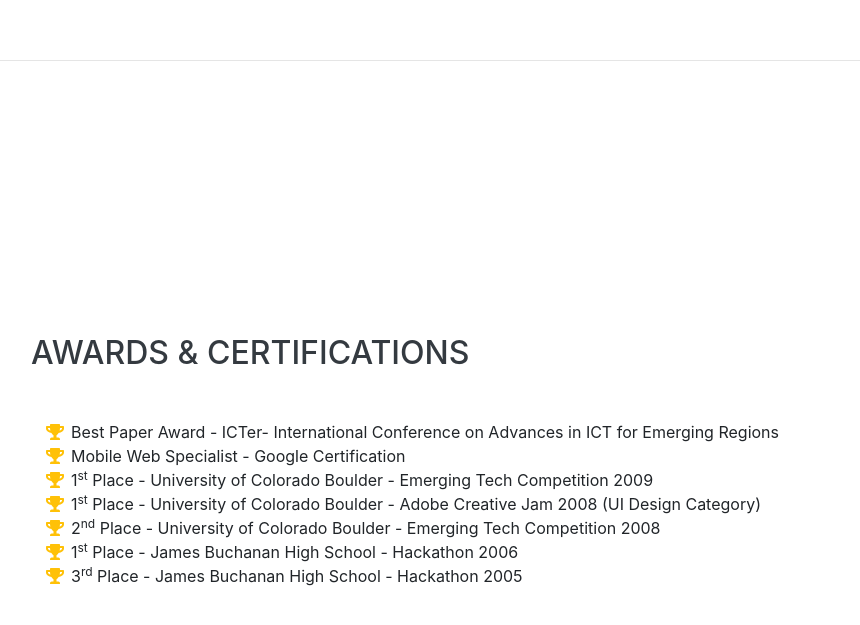
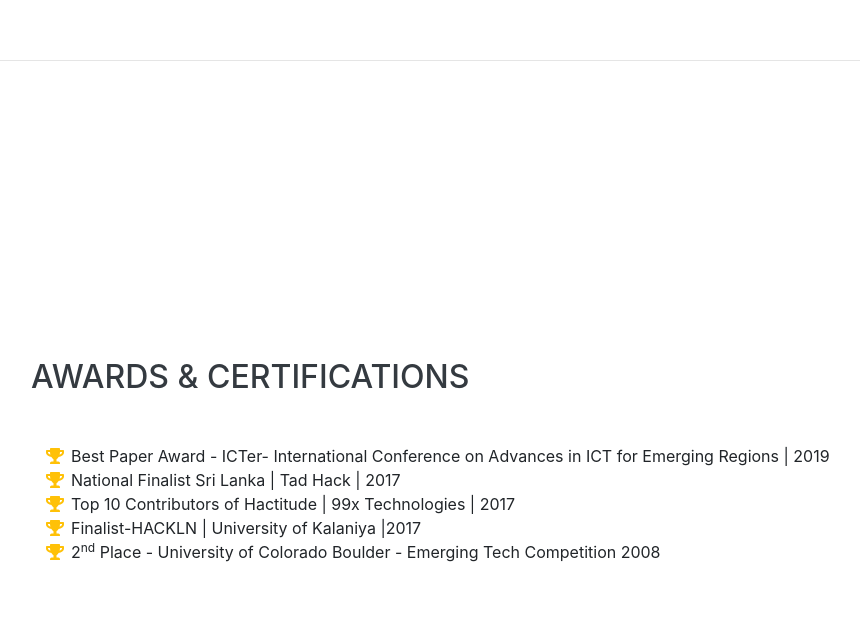
Before and after one commit to NGimhana/ngimhana-test.github.io, a website with bundled scripts: page index.html in a window 1280 px wide. Shown: the part 5402-6027 px from the top of the page, without its empty margins (289-1149 px from the left). Built offline with nearby package versions, Linux system fonts and the light colour scheme; a web font is replaced by a local one.

Commit message:
Update Awrds

```diff
--- a/index.html
+++ b/index.html
@@ -471,31 +471,21 @@
           <li>
             <i class="fa-li fa fa-trophy text-warning"></i>
             Best Paper Award - ICTer- International Conference on Advances in ICT for
-            Emerging Regions
+            Emerging Regions | 2019
             </li>
           <li>
             <i class="fa-li fa fa-trophy text-warning"></i>
-            Mobile Web Specialist - Google Certification</li>
+            National Finalist Sri Lanka | Tad Hack | 2017</li>
           <li>
             <i class="fa-li fa fa-trophy text-warning"></i>
-            1<sup>st</sup>
-            Place - University of Colorado Boulder - Emerging Tech Competition 2009</li>
+            Top 10 Contributors of Hactitude | 99x Technologies | 2017</li>
           <li>
             <i class="fa-li fa fa-trophy text-warning"></i>
-            1<sup>st</sup>
-            Place - University of Colorado Boulder - Adobe Creative Jam 2008 (UI Design Category)</li>
+            Finalist-HACKLN | University of Kalaniya |2017</li>
           <li>
             <i class="fa-li fa fa-trophy text-warning"></i>
             2<sup>nd</sup>
             Place - University of Colorado Boulder - Emerging Tech Competition 2008</li>
-          <li>
-            <i class="fa-li fa fa-trophy text-warning"></i>
-            1<sup>st</sup>
-            Place - James Buchanan High School - Hackathon 2006</li>
-          <li>
-            <i class="fa-li fa fa-trophy text-warning"></i>
-            3<sup>rd</sup>
-            Place - James Buchanan High School - Hackathon 2005</li>
         </ul>
       </div>
     </section>
```
